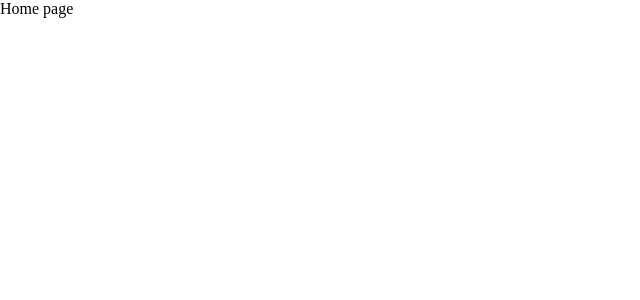
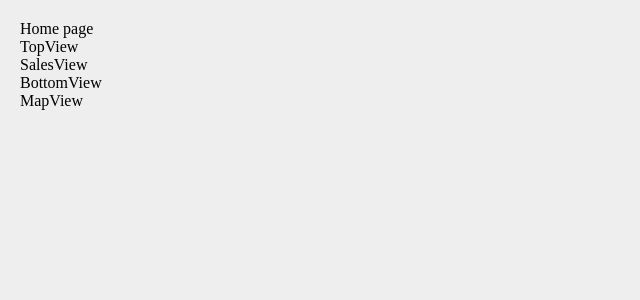
Before and after one commit to Ashtartekk/AshtarteKk-Echarts, a Vue app: page /#/ in a window 1280 px wide. Shown: the top 300 px of the page, without its empty margins (0-640 px from the left). Built offline with nearby package versions, Linux system fonts and the light colour scheme.

Commit message:
完成容器布局

```diff
--- /dev/null
+++ b/src/components/BottomView/index.vue
@@ -0,0 +1,15 @@
+<template>
+    <div>
+        BottomView
+    </div>
+</template>
+
+<script>
+export default {
+    name: 'BottomView'
+}
+</script>
+
+<style>
+
+</style>
--- /dev/null
+++ b/src/components/MapView/index.vue
@@ -0,0 +1,15 @@
+<template>
+    <div>
+        MapView
+    </div>
+</template>
+
+<script>
+export default {
+    name: 'MapView'
+}
+</script>
+
+<style>
+
+</style>
--- /dev/null
+++ b/src/components/SalesView/index.vue
@@ -0,0 +1,15 @@
+<template>
+    <div>
+        SalesView
+    </div>
+</template>
+
+<script>
+export default {
+    name: 'SalesView'
+}
+</script>
+
+<style>
+
+</style>
--- /dev/null
+++ b/src/components/TopView/index.vue
@@ -0,0 +1,15 @@
+<template>
+    <div>
+        TopView
+    </div>
+</template>
+
+<script>
+export default {
+    name: 'TopView'
+}
+</script>
+
+<style>
+
+</style>
--- a/src/views/HomeView.vue
+++ b/src/views/HomeView.vue
@@ -1,16 +1,30 @@
 <template>
   <div class="home">
     Home page
+    <TopView />
+    <SalesView />
+    <BottomView />
+    <MapView />
   </div>
 </template>
 
 <script>
-
+import TopView from '../components/TopView'
+import SalesView from '../components/SalesView'
+import BottomView from '../components/BottomView'
+import MapView from '../components/MapView'
 export default {
-  name: 'HomeView'
+  name: 'HomeView',
+  components: { TopView, SalesView, BottomView, MapView }
 }
 </script>
 
 <style lang="scss">
-
+.home {
+  width: 100%;
+  height: 100%;
+  padding: 20px;
+  background: #eee;
+  box-sizing: border-box;
+}
 </style>
```
